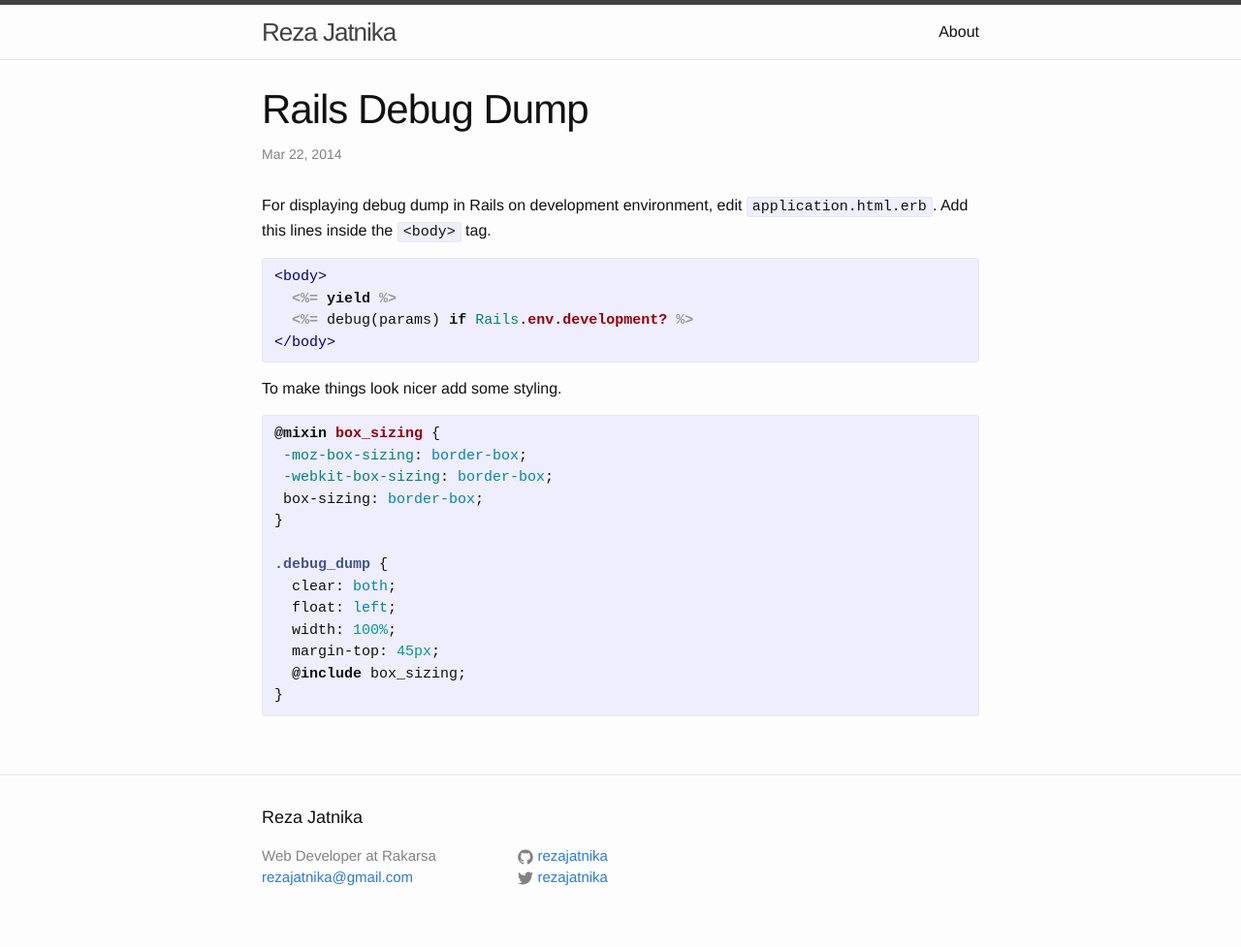
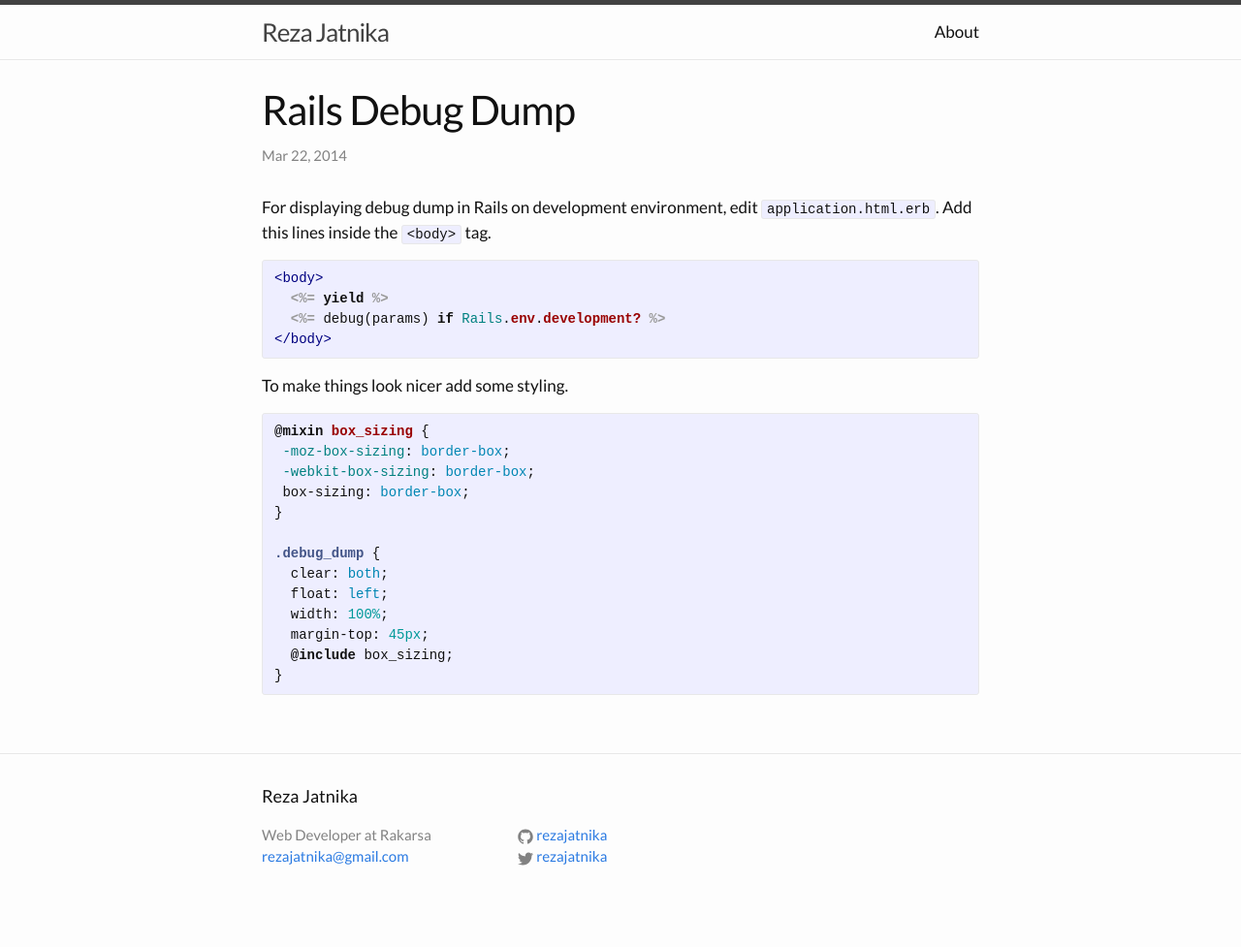
Before and after one commit to rezajatnika/rezajatnika.github.io, a Jekyll site: the page built from _posts/2014-03-22-rails-debug-dump.md, in a window 1280 px wide. Shown: the whole page at 97% size. Built offline with Jekyll 4.4.1, drawn with Linux system fonts in a browser that asks for light colours; Markdown is read by kramdown in place of the engine named in the settings; after the commit the page ends 955 px from its top, so only the background shows below that.

Commit message:
Change font

```diff
--- a/_sass/_base.scss
+++ b/_sass/_base.scss
@@ -7,7 +7,6 @@ dl, dd, ol, ul, figure {
     margin: 0;
     padding: 0;
 }
-
 
 
 /**
@@ -127,7 +126,7 @@ blockquote {
  */
 pre,
 code {
-    font-size: 15px;
+    font-size: 14px;
     border: 1px solid $grey-color-light;
     border-radius: 3px;
     background-color: #eef;
--- a/css/main.scss
+++ b/css/main.scss
@@ -3,11 +3,15 @@
 ---
 @charset "utf-8";
 
+/**
+ * Fonts
+ */
 
+@import url(http://fonts.googleapis.com/css?family=Lato:400,700,400italic);
 
 // Our variables
-$base-font-family: Helvetica, Arial, sans-serif;
-$base-font-size:   16px;
+$base-font-family: Lato, Helvetica, Arial, sans-serif;
+$base-font-size:   17px;
 $small-font-size:  $base-font-size * 0.875;
 $base-line-height: 1.5;
 
```
